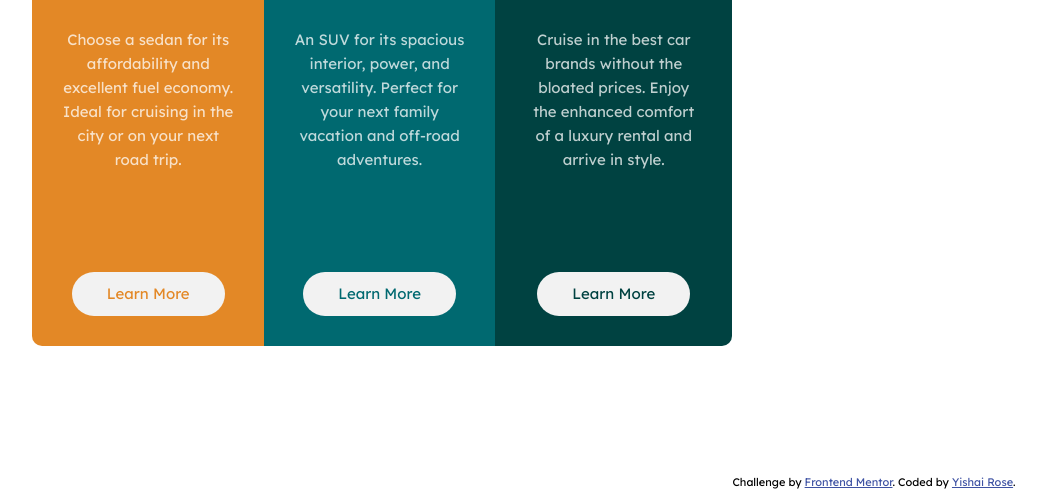
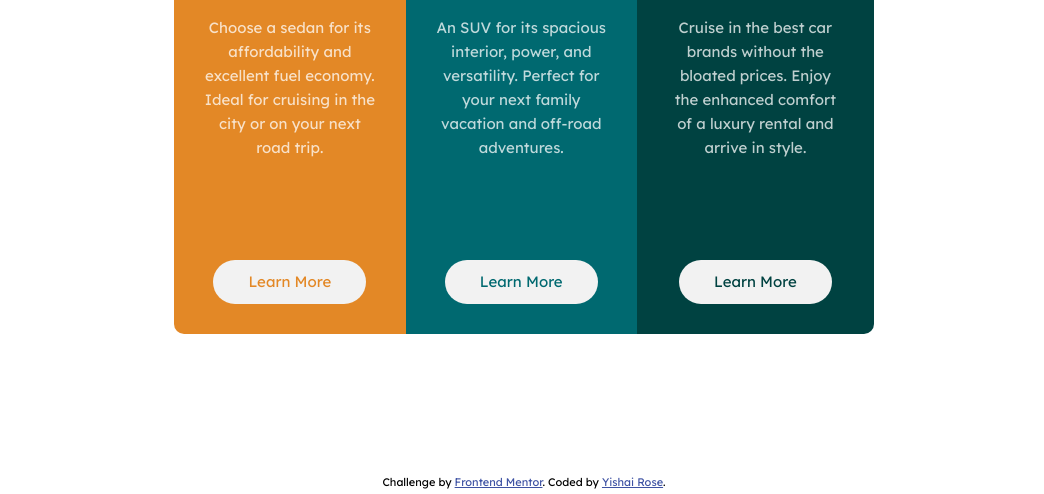
Before and after one commit to yishairose/3-column-preview, a plain HTML site: page index.html in a window 1280 px wide. Shown: the part 306-800 px from the top of the page, without its empty margins (116-1160 px from the left). Drawn offline with Linux system fonts and the light colour scheme.

Commit message:
Corrected alignment of attribution

```diff
--- a/styles.css
+++ b/styles.css
@@ -143,9 +143,9 @@ table {
 
 body {
     display: flex;
+    flex-direction: column;
     justify-content: center;
     align-items: center;
-    flex-wrap: wrap;
     min-height: 100vh;
     font-family: 'Lexend Deca', sans-serif;
     font-weight: 400;
@@ -257,6 +257,7 @@ h1 {
     font-size: 11px;
     text-align: center;
     margin-top: auto;
+
 }
 
 .attribution a {
@@ -266,9 +267,16 @@ h1 {
 
 @media (min-width: 700px) {
 
+    body {
+        flex-direction: column;
+        align-items: center;
+        justify-content: center;
+    }
 
     .container {
+        margin-top: auto;
         flex-direction: row;
+
     }
 
     .sedans {
```
